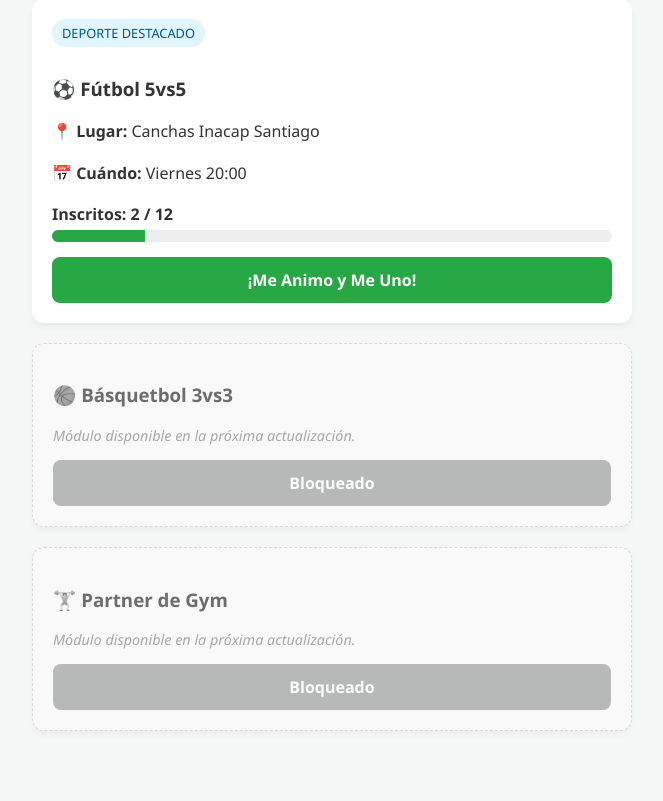
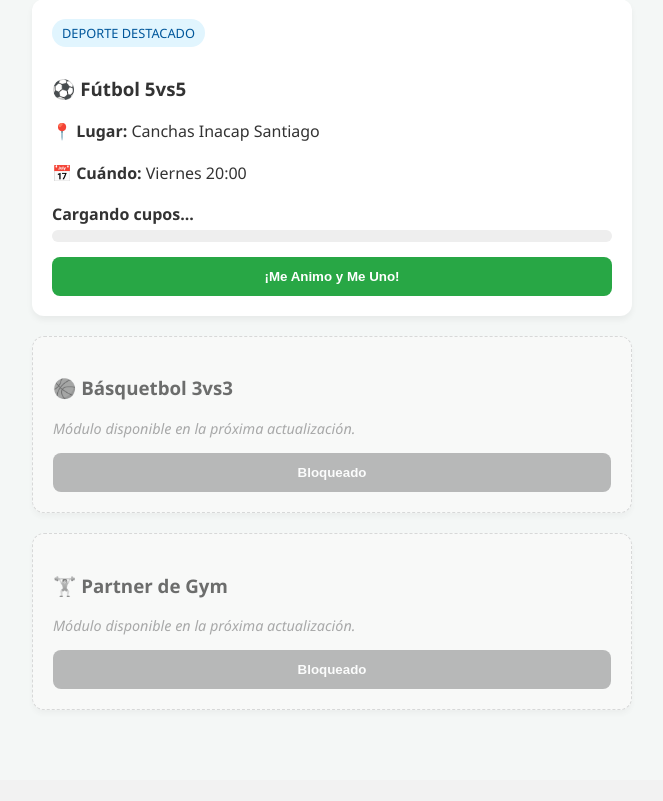
Before and after one commit to adones1981/appmeanimo, a Flask app: page / in a window 1280 px wide. Shown: the part 159-960 px from the top of the page, without its empty margins (308-971 px from the left). After the commit the page ends 869 px from the top, so only its background shows below. Run offline with Flask 3, Linux system fonts and the light colour scheme.

Commit message:
Update index.html

```diff
--- a/templates/index.html
+++ b/templates/index.html
@@ -75,7 +75,6 @@
             font-weight: bold;
         }
 
-        /* Barra de progreso de cupos */
         .progress-container {
             background: #eee;
             height: 12px;
@@ -100,13 +99,15 @@
             border-radius: 8px;
             font-weight: bold;
             margin-top: 15px;
+            cursor: pointer;
+            border: none;
+            width: 100%;
         }
 
         .btn-unirse:hover {
             background-color: #218838;
         }
 
-        /* Estilos para módulos no disponibles */
         .disabled {
             background: #fafafa;
             border: 1px dashed #ccc;
@@ -137,34 +138,48 @@
 
     <div class="card">
         <span class="badge">DEPORTE DESTACADO</span>
-        <h3>⚽ {{ partido.deporte }} 5vs5</h3>
+        <h3>⚽ Fútbol 5vs5</h3>
         <div class="info">
-            <p><strong>📍 Lugar:</strong> {{ partido.lugar }}</p>
-            <p><strong>📅 Cuándo:</strong> {{ partido.fecha }}</p>
+            <p><strong>📍 Lugar:</strong> Canchas Inacap Santiago</p>
+            <p><strong>📅 Cuándo:</strong> Viernes 20:00</p>
         </div>
 
         <div class="cupos">
-            Inscritos: {{ partido.participantes|length }} / {{ partido.cupos_totales }}
+            <span id="contador-cupos">Cargando cupos...</span>
             <div class="progress-container">
-                <div class="progress-bar" style="width: {{ (partido.participantes|length / partido.cupos_totales) * 100 }}%;"></div>
+                <div id="barra-progreso" class="progress-bar" style="width: 0%;"></div>
             </div>
         </div>
 
-        <a href="/unirse" class="btn-unirse">¡Me Animo y Me Uno!</a>
+        <button onclick="unirseAlPartido(1)" class="btn-unirse">¡Me Animo y Me Uno!</button>
     </div>
 
     <div class="card disabled">
         <h3>🏀 Básquetbol 3vs3</h3>
         <p class="coming-soon">Módulo disponible en la próxima actualización.</p>
-        <a href="#" class="btn-unirse btn-disabled">Bloqueado</a>
+        <button class="btn-unirse btn-disabled">Bloqueado</button>
     </div>
 
     <div class="card disabled">
         <h3>🏋️ Partner de Gym</h3>
         <p class="coming-soon">Módulo disponible en la próxima actualización.</p>
-        <a href="#" class="btn-unirse btn-disabled">Bloqueado</a>
+        <button class="btn-unirse btn-disabled">Bloqueado</button>
     </div>
 </div>
 
-</body>
-</html>
+<script>
+    // URL de tu servidor en Codespaces (¡Asegúrate de que esté corriendo!)
+    const API_URL = "https://glowing-space-garbanzo-v65pp9qg5xw52w7pj-3000.app.github.dev";
+
+    // 1. Función para cargar los datos reales al entrar a la web
+    async function actualizarInfoPartido() {
+        try {
+            const response = await fetch(`${API_URL}/api/partidos`);
+            const partidos = await response.json();
+
+            // Buscamos el partido con ID 1
+            const partido = partidos.find(p => p.id === 1);
+
+            if (partido) {
+                const cuposTexto = `Inscritos: ${partido.cupos_actuales} / ${partido.cupos_totales}`;
+                document.getElementById('contador-cupos').innerText = cuposTexto;
```
